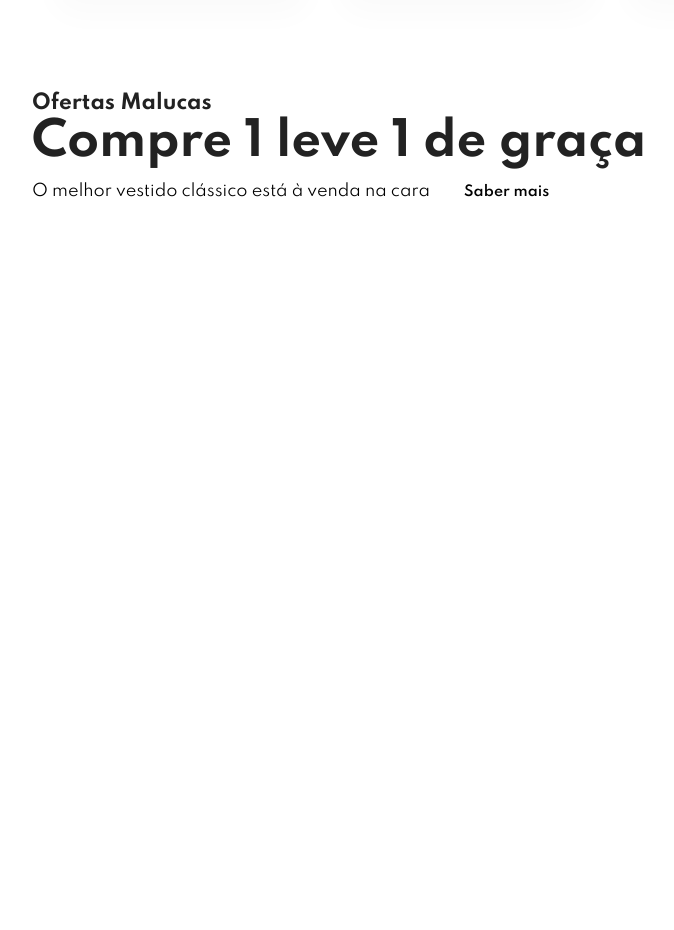
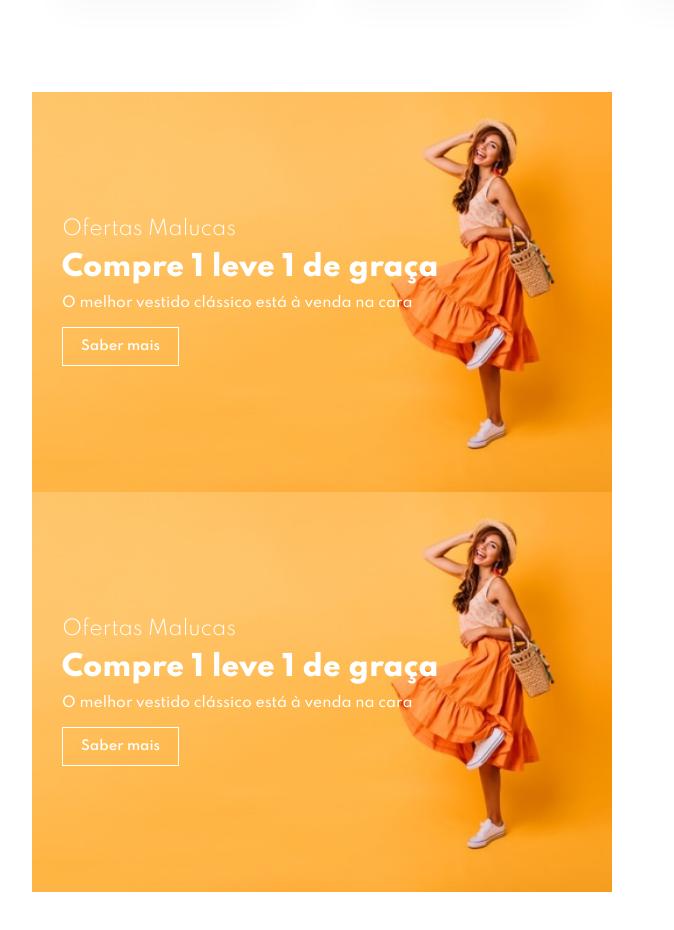
Before and after one commit to daniel-oliv3/e-commerce-cara-shop, a plain HTML site: page index.html in a window 1280 px wide. Shown: the part 3467-4397 px from the top of the page, without its empty margins (48-722 px from the left). Before the commit the page ends 3723 px from the top, so only its background shows below. Drawn offline with Linux system fonts and the light colour scheme.

Commit message:
Update banner two

```diff
--- a/css/style.css
+++ b/css/style.css
@@ -53,6 +53,18 @@ button.normal {
     border-radius: 4px;
     cursor: pointer;
     border: none;
+    outline: none;
+    transition: 0.2s;
+}
+
+button.white {
+    font-size: 13px;
+    font-weight: 600;
+    padding: 11px 18px;
+    color: #fff;
+    background-color: transparent;
+    cursor: pointer;
+    border: 1px solid #fff;
     outline: none;
     transition: 0.2s;
 }
@@ -322,16 +334,49 @@ body {
     color: #fff;
 }
 
+/*Banner Section 2*/
+#sm-banner {
+    display: flex;
+    justify-content: space-between;
+    flex-wrap: wrap;
+}
 
+#sm-banner .banner-box {
+    display: flex;
+    flex-direction: column;
+    justify-content: center;
+    align-items: flex-start;
+    background-image: url(../img/banner/b17.jpg);
+    min-width: 580px;
+    height: 50vh;
+    background-size: cover;
+    background-position: center;
+    padding: 30px;
+}
 
+#sm-banner h4 {
+    color: #fff;
+    font-size: 20px;
+    font-weight: 300;
+}
 
+#sm-banner h2 {
+    color: #fff;
+    font-size: 28px;
+    font-weight: 800;
+}
 
+#sm-banner span {
+    color: #fff;
+    font-size: 14px;
+    font-weight: 500;
+    padding-bottom: 15px;
+}
 
-
-
-
-
-
+#sm-banner .banner-box:hover button {
+    background: #088178;
+    border: 1px solid #088178;
+}
 
 
 
--- a/index.html
+++ b/index.html
@@ -355,7 +355,13 @@
 			<h4>Ofertas Malucas</h4>
 			<h2>Compre 1 leve 1 de graça</h2>
 			<span>O melhor vestido clássico está à venda na cara</span>
-			<button class="normal">Saber mais</button>
+			<button class="white">Saber mais</button>
+		</div>
+		<div class="banner-box">
+			<h4>Ofertas Malucas</h4>
+			<h2>Compre 1 leve 1 de graça</h2>
+			<span>O melhor vestido clássico está à venda na cara</span>
+			<button class="white">Saber mais</button>
 		</div>
 	</section>
 
```
